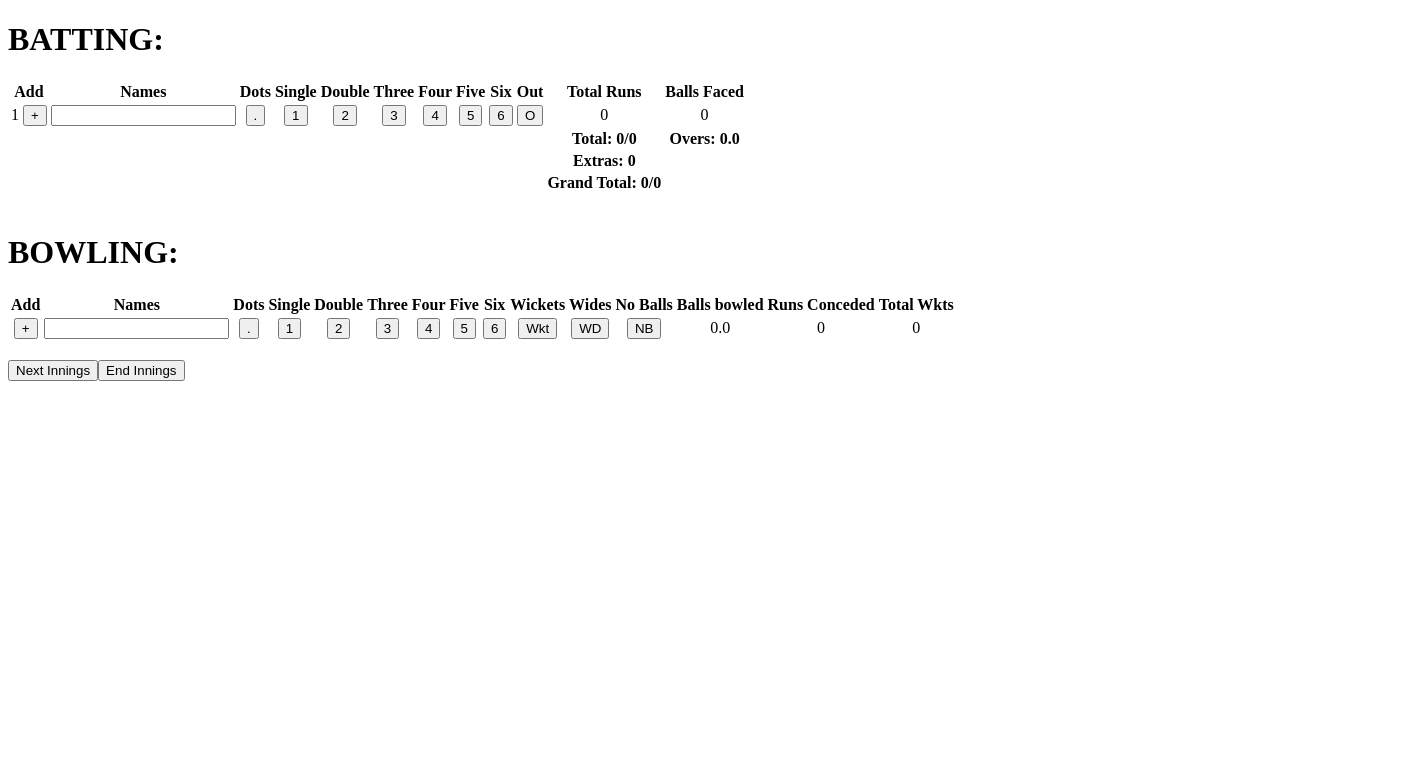
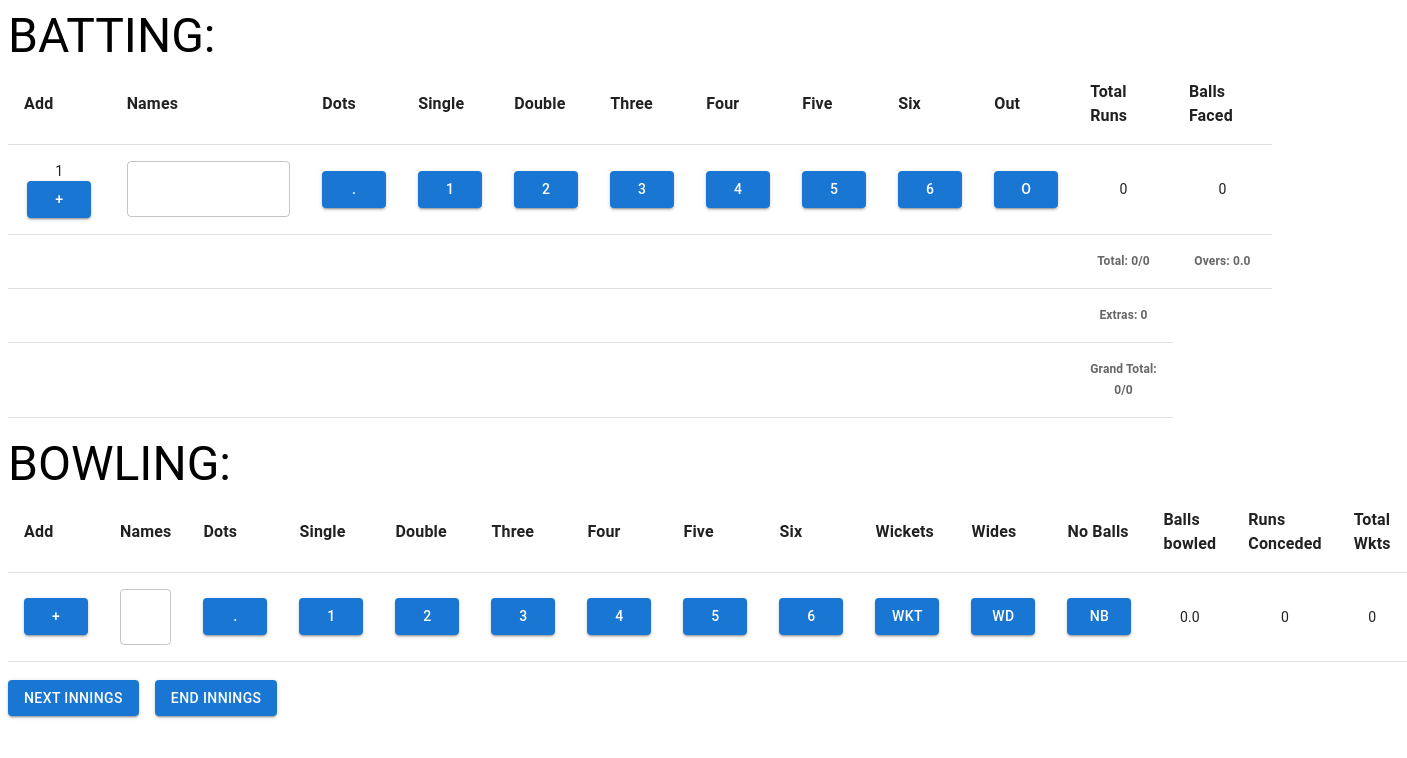
Before and after one commit to Bhupesh-Yedla/myFirstReactProject, a React (Create React App) app: page /enterscore in a window 1280 px wide. Shown: the top 758 px of the page, 1407 px wide, since content can reach past the window. Built offline with nearby package versions, Linux system fonts and the light colour scheme.

Commit message:
ui design in progress

```diff
--- a/src/pages/Enterscore.js
+++ b/src/pages/Enterscore.js
@@ -1,3 +1,4 @@
+import { Box, Button, Table, TableBody, TableCell, TableFooter, TableHead, TableRow, TextField, Typography } from "@mui/material";
 import React, { useEffect, useState } from "react";
 
 import { endInnings } from "../services/user-service";
@@ -123,7 +124,7 @@ function Enterscore(props) {
                 updatedPlayerBowling.balls += 0;
                 setBattingTotal((prevBattingTotal) => ({
                     ...prevBattingTotal,
-                    extras: prevBattingTotal.extras++,
+                    extras: prevBattingTotal.extras + 1,
                 }));
             } else if (data === "Wkt") {
                 updatedPlayerBowling.wkts += 1;
@@ -131,7 +132,7 @@ function Enterscore(props) {
 
                 setBattingTotal((prevBattingTotal) => ({
                     ...prevBattingTotal,
-                    wkts: prevBattingTotal.wkts++,
+                    wkts: prevBattingTotal.wkts + 1,
                 }));
 
             }
@@ -193,178 +194,181 @@ function Enterscore(props) {
 
     return (
         <>
-            <h1>BATTING: {teams.team1}</h1>
+            <Typography variant="h3">BATTING: {teams.team1}</Typography>
 
-            <table>
-                <thead>
-                    <tr>
-                        <th>Add</th>
-                        <th>Names</th>
-                        <th>Dots</th>
-                        <th>Single</th>
-                        <th>Double</th>
-                        <th>Three </th>
-                        <th>Four </th>
-                        <th>Five </th>
-                        <th>Six </th>
-                        <th>Out </th>
-                        <th>Total Runs</th>
-                        <th>Balls Faced</th>
-                    </tr>
-                </thead>
-                <tbody>
+            <Table>
+                <TableHead>
+                    <TableRow>
+                        <TableCell sx={{ fontWeight: 'bold', fontSize: '16px' }}>Add</TableCell>
+                        <TableCell sx={{ fontWeight: 'bold', fontSize: '16px' }}>Names</TableCell>
+                        <TableCell sx={{ fontWeight: 'bold', fontSize: '16px' }}>Dots</TableCell>
+                        <TableCell sx={{ fontWeight: 'bold', fontSize: '16px' }}>Single</TableCell>
+                        <TableCell sx={{ fontWeight: 'bold', fontSize: '16px' }}>Double</TableCell>
+                        <TableCell sx={{ fontWeight: 'bold', fontSize: '16px' }}>Three </TableCell>
+                        <TableCell sx={{ fontWeight: 'bold', fontSize: '16px' }}>Four </TableCell>
+                        <TableCell sx={{ fontWeight: 'bold', fontSize: '16px' }}>Five </TableCell>
+                        <TableCell sx={{ fontWeight: 'bold', fontSize: '16px' }}>Six </TableCell>
+                        <TableCell sx={{ fontWeight: 'bold', fontSize: '16px' }}>Out </TableCell>
+                        <TableCell sx={{ fontWeight: 'bold', fontSize: '16px' }}>Total Runs</TableCell>
+                        <TableCell sx={{ fontWeight: 'bold', fontSize: '16px' }}>Balls Faced</TableCell>
+                    </TableRow>
+                </TableHead>
+                <TableBody>
                     {scores.map((score, index) => (
-                        <tr key={index}>
-                            <td style={styles.cell}>
+                        <TableRow key={index}>
+                            <TableCell style={styles.cell}>
                                 {serialNumbers && index + 1} {/* Serial number */}
                                 {score.showPlus && (
-                                    <button onClick={() => handleClick("+", index)}>+</button>
+                                    <Button variant="contained" onClick={() => handleClick("+", index)}>+</Button>
                                 )}
-                            </td>
-                            <td style={styles.cell}>
-                                <input
+                            </TableCell>
+                            <TableCell style={styles.cell}>
+                                <TextField
                                     type="text"
                                     value={score.name}
                                     onChange={(e) => handleInputChange(e, index, "name")}
                                 />
-                            </td>
-                            <td style={styles.cell}>
-                                <button onClick={() => handleClick("0", index)}>.</button>
-                            </td>
-                            <td style={styles.cell}>
-                                <button onClick={() => handleClick("1", index)}>1</button>
-                            </td>
-                            <td style={styles.cell}>
-                                <button onClick={() => handleClick("2", index)}>2</button>
-                            </td>
-                            <td style={styles.cell}>
-                                <button onClick={() => handleClick("3", index)}>3</button>
-                            </td>
-                            <td style={styles.cell}>
-                                <button onClick={() => handleClick("4", index)}>4</button>
-                            </td>
-                            <td style={styles.cell}>
-                                <button onClick={() => handleClick("5", index)}>5</button>
-                            </td>
-                            <td style={styles.cell}>
-                                <button onClick={() => handleClick("6", index)}>6</button>
-                            </td>
-                            <td style={styles.cell}>
-                                <button onClick={() => handleClick("0", index)}>O</button>
-                            </td>
-                            <td style={styles.cell}>
+                            </TableCell>
+                            <TableCell style={styles.cell}>
+                                <Button variant="contained" onClick={() => handleClick("0", index)}>.</Button>
+                            </TableCell>
+                            <TableCell style={styles.cell}>
+                                <Button variant="contained" onClick={() => handleClick("1", index)}>1</Button>
+                            </TableCell>
+                            <TableCell style={styles.cell}>
+                                <Button variant="contained" onClick={() => handleClick("2", index)}>2</Button>
+                            </TableCell>
+                            <TableCell style={styles.cell}>
+                                <Button variant="contained" onClick={() => handleClick("3", index)}>3</Button>
+                            </TableCell>
+                            <TableCell style={styles.cell}>
+                                <Button variant="contained" onClick={() => handleClick("4", index)}>4</Button>
+                            </TableCell>
+                            <TableCell style={styles.cell}>
+                                <Button variant="contained" onClick={() => handleClick("5", index)}>5</Button>
+                            </TableCell>
+                            <TableCell style={styles.cell}>
+                                <Button variant="contained" onClick={() => handleClick("6", index)}>6</Button>
+                            </TableCell>
+                            <TableCell style={styles.cell}>
+                                <Button variant="contained" onClick={() => handleClick("0", index)}>O</Button>
+                            </TableCell>
+                            <TableCell style={styles.cell}>
                                 {score.runs}
-                            </td>
-                            <td style={styles.cell}>
+                            </TableCell>
+                            <TableCell style={styles.cell}>
                                 {score.balls}
-                            </td>
+                            </TableCell>
 
-                        </tr>
+                        </TableRow>
 
                     ))}
-                </tbody>
-                <tfoot>
-                    <tr>
-                        <td colSpan="2"></td>
-                        <td colSpan="8"></td>
-                        <td style={styles.cell}><strong>Total: {battingTotal.runs}/{battingTotal.wkts}</strong></td>
-                        <td style={styles.cell}><strong>Overs: {(battingTotal.balls % 6 === 0) ? (battingTotal.balls / 6 + "." + battingTotal.balls % 6) : ((battingTotal.balls > 6 ? parseInt(battingTotal.balls / 6) + "." + battingTotal.balls % 6 : battingTotal.balls / 10))}</strong></td>
-                    </tr>
-                    <tr>
-                        <td colSpan="2"></td>
-                        <td colSpan="8"></td>
-                        <td style={styles.cell}><strong>Extras: {battingTotal.extras}</strong></td>
-                    </tr>
-                    <tr>
-                        <td colSpan="2"></td>
-                        <td colSpan="8"></td>
-                        <td style={styles.cell}><strong>Grand Total: {battingTotal.extras + battingTotal.runs}/{battingTotal.wkts}</strong></td>
-                    </tr>
-                </tfoot>
-            </table>
+                </TableBody>
+                <TableFooter>
+                    <TableRow>
+                        <TableCell colSpan="2"></TableCell>
+                        <TableCell colSpan="8"></TableCell>
+                        <TableCell style={styles.cell}><strong>Total: {battingTotal.runs}/{battingTotal.wkts}</strong></TableCell>
+                        <TableCell style={styles.cell}><strong>Overs: {(battingTotal.balls % 6 === 0) ? (battingTotal.balls / 6 + "." + battingTotal.balls % 6) : ((battingTotal.balls > 6 ? parseInt(battingTotal.balls / 6) + "." + battingTotal.balls % 6 : battingTotal.balls / 10))}</strong></TableCell>
+                    </TableRow>
+                    <TableRow>
+                        <TableCell colSpan="2"></TableCell>
+                        <TableCell colSpan="8"></TableCell>
+                        <TableCell style={styles.cell}><strong>Extras: {battingTotal.extras}</strong></TableCell>
+                    </TableRow>
+                    <TableRow>
+                        <TableCell colSpan="2"></TableCell>
+                        <TableCell colSpan="8"></TableCell>
+                        <TableCell style={styles.cell}><strong>Grand Total: {battingTotal.extras + battingTotal.runs}/{battingTotal.wkts}</strong></TableCell>
+                    </TableRow>
+                </TableFooter>
+            </Table>
             <br />
-            <h1>BOWLING: {teams.team2}</h1>
-            <table>
-                <thead>
-                    <tr>
-                        <th>Add</th>
-                        <th>Names</th>
-                        <th>Dots</th>
-                        <th>Single</th>
-                        <th>Double</th>
-                        <th>Three </th>
-                        <th>Four </th>
-                        <th>Five </th>
-                        <th>Six </th>
-                        <th>Wickets</th>
-                        <th>Wides</th>
-                        <th>No Balls</th>
-                        <th>Balls bowled</th>
-                        <th>Runs Conceded</th>
-                        <th>Total Wkts</th>
-                    </tr>
-                </thead>
-                <tbody>
+            <Typography variant="h3">BOWLING: {teams.team2}</Typography>
+            <Table>
+                <TableHead>
+                    <TableRow>
+                        <TableCell sx={{ fontWeight: 'bold', fontSize: '16px' }}>Add</TableCell>
+                        <TableCell sx={{ fontWeight: 'bold', fontSize: '16px' }}>Names</TableCell>
+                        <TableCell sx={{ fontWeight: 'bold', fontSize: '16px' }}>Dots</TableCell>
+                        <TableCell sx={{ fontWeight: 'bold', fontSize: '16px' }}>Single</TableCell>
+                        <TableCell sx={{ fontWeight: 'bold', fontSize: '16px' }}>Double</TableCell>
+                        <TableCell sx={{ fontWeight: 'bold', fontSize: '16px' }}>Three </TableCell>
+                        <TableCell sx={{ fontWeight: 'bold', fontSize: '16px' }}>Four </TableCell>
+                        <TableCell sx={{ fontWeight: 'bold', fontSize: '16px' }}>Five </TableCell>
+                        <TableCell sx={{ fontWeight: 'bold', fontSize: '16px' }}>Six </TableCell>
+                        <TableCell sx={{ fontWeight: 'bold', fontSize: '16px' }}>Wickets</TableCell>
+                        <TableCell sx={{ fontWeight: 'bold', fontSize: '16px' }}>Wides</TableCell>
+                        <TableCell sx={{ fontWeight: 'bold', fontSize: '16px' }}>No Balls</TableCell>
+                        <TableCell sx={{ fontWeight: 'bold', fontSize: '16px' }}>Balls bowled</TableCell>
+                        <TableCell sx={{ fontWeight: 'bold', fontSize: '16px' }}>Runs Conceded</TableCell>
+                        <TableCell sx={{ fontWeight: 'bold', fontSize: '16px' }}>Total Wkts</TableCell>
+                    </TableRow>
+                </TableHead>
+                <TableBody>
                     {scoresBowling.map((score, index) => (
-                        <tr key={index}>
-                            <td style={styles.cell}>
+                        <TableRow key={index}>
+                            <TableCell style={styles.cell}>
                                 {score.showPlus && (
-                                    <button onClick={() => handleClickBowling("+", index)}>+</button>
+                                    <Button variant="contained" onClick={() => handleClickBowling("+", index)}>+</Button>
                                 )}
-                            </td>
-                            <td style={styles.cell}>
-                                <input
+                            </TableCell>
+                            <TableCell style={styles.cell}>
+                                <TextField
                                     type="text"
                                     value={score.name}
                                     onChange={(e) => handleInputChangeBowling(e, index, "name")}
                                 />
-                            </td>
-                            <td style={styles.cell}>
-                                <button onClick={() => handleClickBowling("0", index)}>.</button>
-                            </td>
-                            <td style={styles.cell}>
-                                <button onClick={() => handleClickBowling("1", index)}>1</button>
-                            </td>
-                            <td style={styles.cell}>
-                                <button onClick={() => handleClickBowling("2", index)}>2</button>
-                            </td>
-                            <td style={styles.cell}>
-                                <button onClick={() => handleClickBowling("3", index)}>3</button>
-                            </td>
-                            <td style={styles.cell}>
-                                <button onClick={() => handleClickBowling("4", index)}>4</button>
-                            </td>
-                            <td style={styles.cell}>
-                                <button onClick={() => handleClickBowling("5", index)}>5</button>
-                            </td>
-                            <td style={styles.cell}>
-                                <button onClick={() => handleClickBowling("6", index)}>6</button>
-                            </td>
-                            <td style={styles.cell}>
-                                <button onClick={() => handleClickBowling("Wkt", index)}>Wkt</button>
-                            </td>
-                            <td style={styles.cell}>
-                                <button onClick={() => handleClickBowling("WD", index)}>WD</button>
-                            </td>
-                            <td style={styles.cell}>
-                                <button onClick={() => handleClickBowling("NB", index)}>NB</button>
-                            </td>
-                            <td style={styles.cell}>
+                            </TableCell>
+                            <TableCell style={styles.cell}>
+                                <Button variant="contained" onClick={() => handleClickBowling("0", index)}>.</Button>
+                            </TableCell>
+                            <TableCell style={styles.cell}>
+                                <Button variant="contained" onClick={() => handleClickBowling("1", index)}>1</Button>
+                            </TableCell>
+                            <TableCell style={styles.cell}>
+                                <Button variant="contained" onClick={() => handleClickBowling("2", index)}>2</Button>
+                            </TableCell>
+                            <TableCell style={styles.cell}>
+                                <Button variant="contained" onClick={() => handleClickBowling("3", index)}>3</Button>
+                            </TableCell>
+                            <TableCell style={styles.cell}>
+                                <Button variant="contained" onClick={() => handleClickBowling("4", index)}>4</Button>
+                            </TableCell>
+                            <TableCell style={styles.cell}>
+                                <Button variant="contained" onClick={() => handleClickBowling("5", index)}>5</Button>
+                            </TableCell>
+                            <TableCell style={styles.cell}>
+                                <Button variant="contained" onClick={() => handleClickBowling("6", index)}>6</Button>
+                            </TableCell>
+                            <TableCell style={styles.cell}>
+                                <Button variant="contained" onClick={() => handleClickBowling("Wkt", index)}>Wkt</Button>
+                            </TableCell>
+                            <TableCell style={styles.cell}>
+                                <Button variant="contained" onClick={() => handleClickBowling("WD", index)}>WD</Button>
+                            </TableCell>
+                            <TableCell style={styles.cell}>
+                                <Button variant="contained" onClick={() => handleClickBowling("NB", index)}>NB</Button>
+                            </TableCell>
+                            <TableCell style={styles.cell}>
                                 {(score.balls % 6 === 0) ? (score.balls / 6 + "." + score.balls % 6) : ((score.balls > 6 ? parseInt(score.balls / 6) + "." + score.balls % 6 : score.balls / 10))}
-                            </td>
-                            <td style={styles.cell}>
+                            </TableCell>
+                            <TableCell style={styles.cell}>
                                 {score.runs}
-                            </td>
-                            <td style={styles.cell}>
+                            </TableCell>
+                            <TableCell style={styles.cell}>
                                 {score.wkts}
-                            </td>
-                        </tr>
+                            </TableCell>
+                        </TableRow>
                     ))}
-                </tbody>
-            </table>
+                </TableBody>
+            </Table>
             <br />
-            <button type="submit" onClick={() => sendRequest("nextInnings")}>Next Innings</button>
-            <button type="submit" onClick={() => sendRequest("endInnings")}>End Innings</button>
+            <Box sx={{display:'flex', justifyContent: 'left', gap:'16px'}}>
+                <Button variant="contained" type="submit" onClick={() => sendRequest("nextInnings")}>Next Innings</Button>
+                <Button variant="contained" type="submit" onClick={() => sendRequest("endInnings")}>End Innings</Button>
+            </Box>
+
         </>
     );
 }
```
Also changed, not shown: src/pages/login-success.js (+31 -13 lines), src/pages/login.js (+16 -12 lines).
